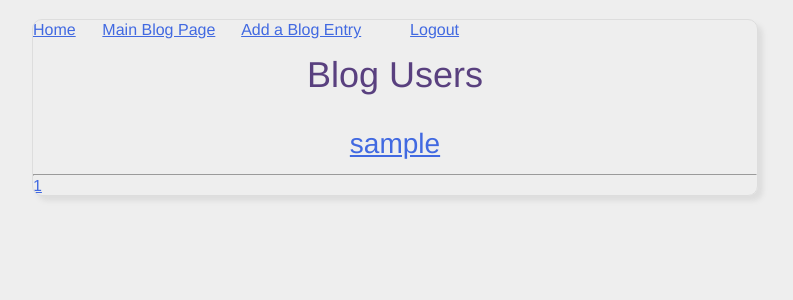
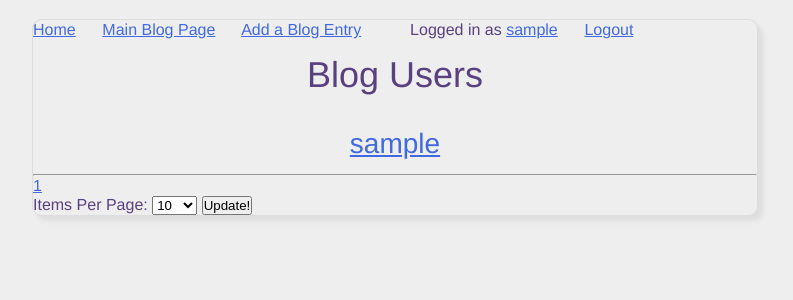
Before and after one commit to tjlandwehr/blogz, a Flask app: page /1 in a window 1280 px wide. Shown: the top 300 px of the page, without its empty margins (245-1038 px from the left). Run offline with Flask 2, Linux system fonts and the light colour scheme; the visitor is signed in with stand-in values (Sample User, id 1); data comes from the database, SQL or seed files in the repository.

Commit message:
Added ability to choose how many items are viewed on each page

```diff
--- a/main.py
+++ b/main.py
@@ -1,4 +1,4 @@
-from flask import Flask, request, redirect, render_template, session, flash
+from flask import Flask, request, redirect, render_template, session, flash, make_response
 from flask_sqlalchemy import SQLAlchemy
 from datetime import datetime
 import cgi
@@ -43,19 +43,29 @@ class User(db.Model):
     def __repr__(self):
         return ('<Username: %r>') % (self.username)
 
-def get_current_blogs(page_num):
+def get_current_blogs(page_num, num_items):
     # List of Blog instances
-    return Blog.query.order_by(Blog.pub_date.desc()).paginate(per_page=2, page=page_num, error_out=True)
+    return Blog.query.order_by(Blog.pub_date.desc()).paginate(per_page=num_items, page=page_num, error_out=True)
 
-def get_current_users(page_num):
+def get_current_users(page_num, num_items):
     # List of User instances
-    return User.query.order_by(User.username).paginate(per_page=2, page=page_num, error_out=True)
+    return User.query.order_by(User.username).paginate(per_page=num_items, page=page_num, error_out=True)
 
-def get_user_blogs(username, page_num):
+def get_user_blogs(username, page_num, num_items):
     # List of blogs by a specific user
     owner = User.query.filter_by(username=username).first()
-    return Blog.query.filter_by(owner=owner).order_by(Blog.pub_date.desc()).paginate(per_page=2,
+    return Blog.query.filter_by(owner=owner).order_by(Blog.pub_date.desc()).paginate(per_page=num_items,
         page=page_num, error_out=True)
+
+def get_num_items():
+    num = int(request.cookies.get('num_items', 10))
+    return num
+
+def set_num_items(this_template, this_title, this_heading, this_current_group, num):
+    resp = make_response(render_template(this_template, title=this_title, heading=this_heading,
+        blogs=this_current_group, num_items=int(num)))
+    resp.set_cookie('num_items', num)
+    return resp
 
 @app.before_request
 def require_login():
@@ -63,11 +73,21 @@ def require_login():
     if request.endpoint not in allowed_routes and 'username' not in session:
         return redirect('/login')
 
-@app.route('/<int:page_num>')
+@app.route('/<int:page_num>', methods=['GET', 'POST'])
 def index(page_num):
-    return render_template('index.html', title="Blogz | Blog Users", heading="Blog Users", users=get_current_users(page_num))
 
-@app.route('/blog/<int:page_num>')
+    if request.method == 'POST':
+        num = request.form['view_items']
+        resp = make_response(render_template('index.html', title="Blogz | Blog Users", heading="Blog Users",
+            users=get_current_users(page_num, int(num)), num_items=int(num)))
+        resp.set_cookie('num_items', num)
+        return resp
+        # return set_user_num_items('index.html', "Blogz | Blog Users", "Blog Users", get_current_users(page_num), num)
+    else:
+        return render_template('index.html', title="Blogz | Blog Users", heading="Blog Users",
+            users=get_current_users(page_num, get_num_items()), num_items=get_num_items())
+
+@app.route('/blog/<int:page_num>', methods=['GET', 'POST'])
 def list_blogs(page_num):
     blog_post_value = request.args.get('id')
     userID = request.args.get('user')
@@ -76,7 +96,8 @@ def list_blogs(page_num):
         if not blog:
             error = "{0} is not a valid blog post ID.".format(blog_post_value)
             flash(error, "id_error")
-            return render_template('blog.html', title="Blogz | Blog Posts", heading="Blog Posts", blogs=get_current_blogs(page_num))
+            return render_template('blog.html', title="Blogz | Blog Posts", heading="Blog Posts",
+                blogs=get_current_blogs(page_num, get_num_items()), num_items=get_num_items())
         else:
             return render_template('post.html', title="Blogz | " + blog.title, heading=blog.title, body=blog.body,
                 owner=blog.owner.username, date_created=blog.pub_date)
@@ -85,13 +106,23 @@ def list_blogs(page_num):
         if not user:
             error = "{0} is not a valid blog user.".format(userID)
             flash(error, "id_error")
-            return render_template('blog.html', title="Blogz | Blog Posts", heading="Blog Posts", blogs=get_current_blogs(page_num))
+            return render_template('blog.html', title="Blogz | Blog Posts", heading="Blog Posts",
+                blogs=get_current_blogs(page_num, get_num_items()), num_items=get_num_items())
+        elif request.method == 'POST':
+            num = request.form['view_items']
+            return set_num_items('user.html', "Blogz | Blog Posts by " + userID,
+                "Blog Posts by " + userID, get_user_blogs(userID, page_num, int(num)), num)
         else:
             return render_template('user.html', title="Blogz | Blog Posts by " + userID,
-                heading="Blog Posts by " + userID, blogs=get_user_blogs(userID, page_num))
-    # elif page_num:
-
-    return render_template('blog.html', title="Blogz | Blog Posts", heading="Blog Posts", blogs=get_current_blogs(page_num))
+                heading="Blog Posts by " + userID, blogs=get_user_blogs(userID, page_num, get_num_items()),
+                num_items=get_num_items())
+    elif request.method == 'POST':
+        num = request.form['view_items']
+        return set_num_items('blog.html', "Blogz | Blog Posts",
+            "Blog Posts", get_current_blogs(page_num, int(num)), num)
+    else:
+        return render_template('blog.html', title="Blogz | Blog Posts", heading="Blog Posts",
+            blogs=get_current_blogs(page_num, get_num_items()), num_items=get_num_items())
 
 @app.route('/newpost', methods=['POST', 'GET'])
 def new_post():
@@ -144,7 +175,7 @@ def login():
 @app.route('/logout')
 def logout():
     del session['username']
-    return redirect('/blog?page_num=1')
+    return redirect('/blog/1')
 
 @app.route('/signup', methods=['POST', 'GET'])
 def signup():
--- a/templates/base.html
+++ b/templates/base.html
@@ -27,6 +27,8 @@
         {% endif %}
         &nbsp;&nbsp;&nbsp;&nbsp;
         {% if session['username'] %}
+        Logged in as <a href="/blog/1?user={{session['username']}}">{{session['username']}}</a>
+        &nbsp;&nbsp;&nbsp;&nbsp;
         <a href='/logout'>Logout</a>
         {% endif %}
     </nav>
--- a/templates/index.html
+++ b/templates/index.html
@@ -20,4 +20,17 @@
     {% endif %}
 {% endfor %}
 
+<form action="/1" method="POST">
+    <label>
+        Items Per Page:
+        <select name="view_items">
+            {% for view_items in [10, 25, 50, 100] %}
+            <option {% if view_items == num_items %}selected{% endif %}>{{ view_items }}</option>
+            {% endfor %}
+        </select>
+    </label>
+    <input type="hidden" name="view_items" value="{{ num_items }}"/>
+    <input type="submit" value="Update!"/>
+</form>
+
 {% endblock %}
--- a/templates/newpost.html
+++ b/templates/newpost.html
@@ -34,7 +34,7 @@
     {% endwith %}
     <br />
     <br />
-    <input type="submit" name="Add Entry" />
+    <input type="submit" value="Add Entry" />
 </form>
 
 {% endblock %}
```
Also changed, not shown: templates/blog.html (+13 -0 lines), templates/user.html (+15 -1 lines).
